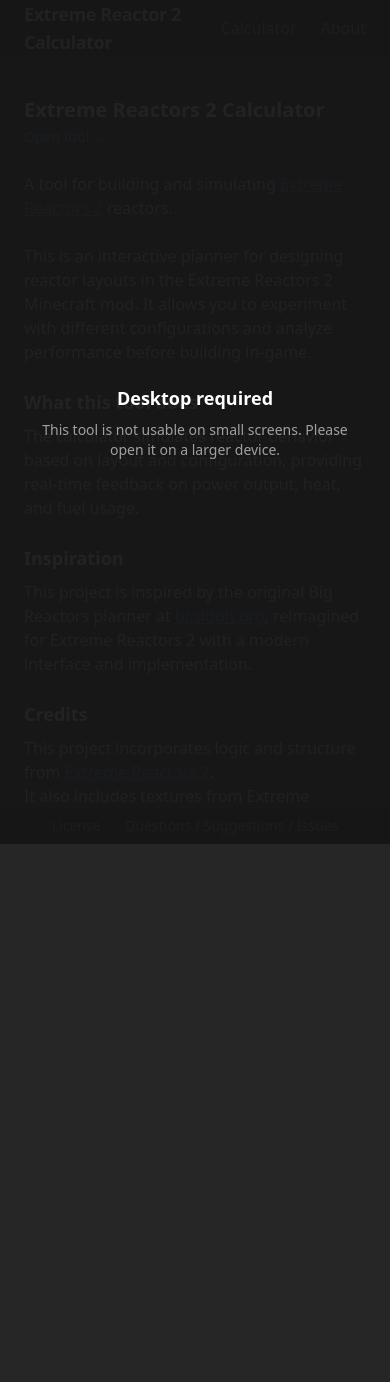
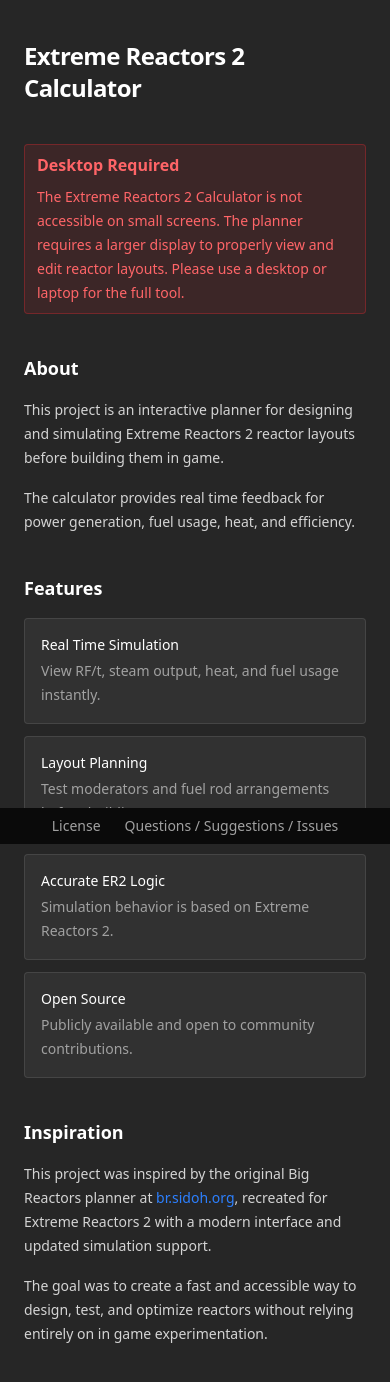
Before and after one commit to coltonk1/extreme-reactor-calculator, a Next.js app in the folder web/: page /about in a window 390 px wide. Shown: the top 1382 px of the page. Before the commit the page ends 844 px from the top, so only its background shows below. Built offline with nearby package versions, Linux system fonts and the light colour scheme.

Commit message:
feat: add mobile informational page

```diff
--- a/web/app/layout.tsx
+++ b/web/app/layout.tsx
@@ -9,6 +9,8 @@ export const metadata: Metadata = {
   keywords: ['Extreme Reactors 2', 'Minecraft reactor calculator', 'reactor planner', 'Extreme Reactors simulator', 'Minecraft mod tools'],
 };
 
+// TODO: Change mobile page to only be for the landing page instead of all pages.
+
 export default function RootLayout({
   children,
 }: Readonly<{
@@ -16,8 +18,9 @@ export default function RootLayout({
 }>) {
   return (
     <html lang="en" className={`h-full antialiased`}>
-      <body className="max-h-screen h-full flex flex-col bg-neutral-800">
-        <header className="h-14 py-6 flex justify-between items-center px-6 bg-neutral-950">
+      <body className="min-h-screen flex flex-col bg-neutral-800">
+        <div className="h-[calc(100dvh-2.5rem)] hidden md:flex flex-col">
+          <header className="h-14 py-6 flex justify-between items-center px-6 bg-neutral-950 sticky top-0 z-30">
             <Link href="/" className="text-lg font-semibold tracking-tight text-neutral-200">
               Extreme Reactor 2 Calculator
             </Link>
@@ -37,16 +40,91 @@ export default function RootLayout({
               </div>
             }
           >
-          <div className="md:hidden fixed inset-0 bg-neutral-900/95 z-50 flex items-center justify-center p-6" aria-hidden="true">
+            {/* <div className="md:hidden fixed inset-0 bg-neutral-900/95 z-50 flex items-center justify-center p-6" aria-hidden="true">
               <div className="text-center max-w-sm">
                 <p className="text-white text-lg font-semibold mb-2">Desktop required</p>
                 <p className="text-neutral-400 text-sm">This tool is not usable on small screens. Please open it on a larger device.</p>
               </div>
+            </div> */}
+
+            <main className="overflow-hidden hidden md:flex">{children}</main>
+          </Suspense>
         </div>
 
-          <main className="flex-1 overflow-hidden">{children}</main>
-        </Suspense>
-        <footer className="h-fit py-2 flex items-center justify-center gap-6 text-sm text-neutral-400 bg-neutral-950">
+        <section className="md:hidden px-6 py-10 space-y-10 text-neutral-200">
+          <div className="space-y-3">
+            <h1 className="text-2xl font-bold tracking-tight text-white">Extreme Reactors 2 Calculator</h1>
+          </div>
+
+          <div className="flex flex-col text-red-400 bg-red-500/10 border border-red-500/30 px-3 py-2 rounded">
+            <h2 className="text-md font-semibold">Desktop Required</h2>
+
+            <p className="mt-2 text-sm leading-6">
+              The Extreme Reactors 2 Calculator is not accessible on small screens. The planner requires a larger display to properly view and edit reactor layouts. Please use a desktop or laptop for
+              the full tool.
+            </p>
+          </div>
+
+          <div className="space-y-4">
+            <h2 className="text-lg font-semibold text-white">About</h2>
+
+            <p className="text-sm leading-6 text-neutral-300">This project is an interactive planner for designing and simulating Extreme Reactors 2 reactor layouts before building them in game.</p>
+
+            <p className="text-sm leading-6 text-neutral-300">The calculator provides real time feedback for power generation, fuel usage, heat, and efficiency.</p>
+          </div>
+
+          <div className="space-y-4">
+            <div>
+              <h2 className="text-lg font-semibold text-white">Features</h2>
+            </div>
+
+            <div className="space-y-3">
+              {[
+                {
+                  title: 'Real Time Simulation',
+                  description: 'View RF/t, steam output, heat, and fuel usage instantly.',
+                },
+                {
+                  title: 'Layout Planning',
+                  description: 'Test moderators and fuel rod arrangements before building.',
+                },
+                {
+                  title: 'Accurate ER2 Logic',
+                  description: 'Simulation behavior is based on Extreme Reactors 2.',
+                },
+                {
+                  title: 'Open Source',
+                  description: 'Publicly available and open to community contributions.',
+                },
+              ].map((item, index) => (
+                <div key={index} className="rounded border border-white/10 bg-white/5 p-4">
+                  <h3 className="text-sm font-medium text-white">{item.title}</h3>
+
+                  <p className="mt-1 text-sm leading-6 text-neutral-400">{item.description}</p>
+                </div>
+              ))}
+            </div>
+          </div>
+
+          <div className="space-y-4">
+            <h2 className="text-lg font-semibold text-white">Inspiration</h2>
+
+            <p className="text-sm leading-6 text-neutral-300">
+              This project was inspired by the original Big Reactors planner at{' '}
+              <Link href="https://br.sidoh.org/" target="_blank" className="text-blue-500">
+                br.sidoh.org
+              </Link>
+              , recreated for Extreme Reactors 2 with a modern interface and updated simulation support.
+            </p>
+
+            <p className="text-sm leading-6 text-neutral-300">
+              The goal was to create a fast and accessible way to design, test, and optimize reactors without relying entirely on in game experimentation.
+            </p>
+          </div>
+        </section>
+
+        <div className="h-10 block text-transparent">FILLER</div>
+        <footer className="h-fit z-20 py-2 flex items-center justify-center gap-6 text-sm text-neutral-400 bg-neutral-950 fixed bottom-0 w-full">
           <Link href="https://github.com/coltonk1/extreme-reactor-calculator/blob/master/LICENSE.md" target="_blank" className="hover:text-neutral-200">
             License
           </Link>
```
Lines whose indentation alone changed are shown as unchanged.
